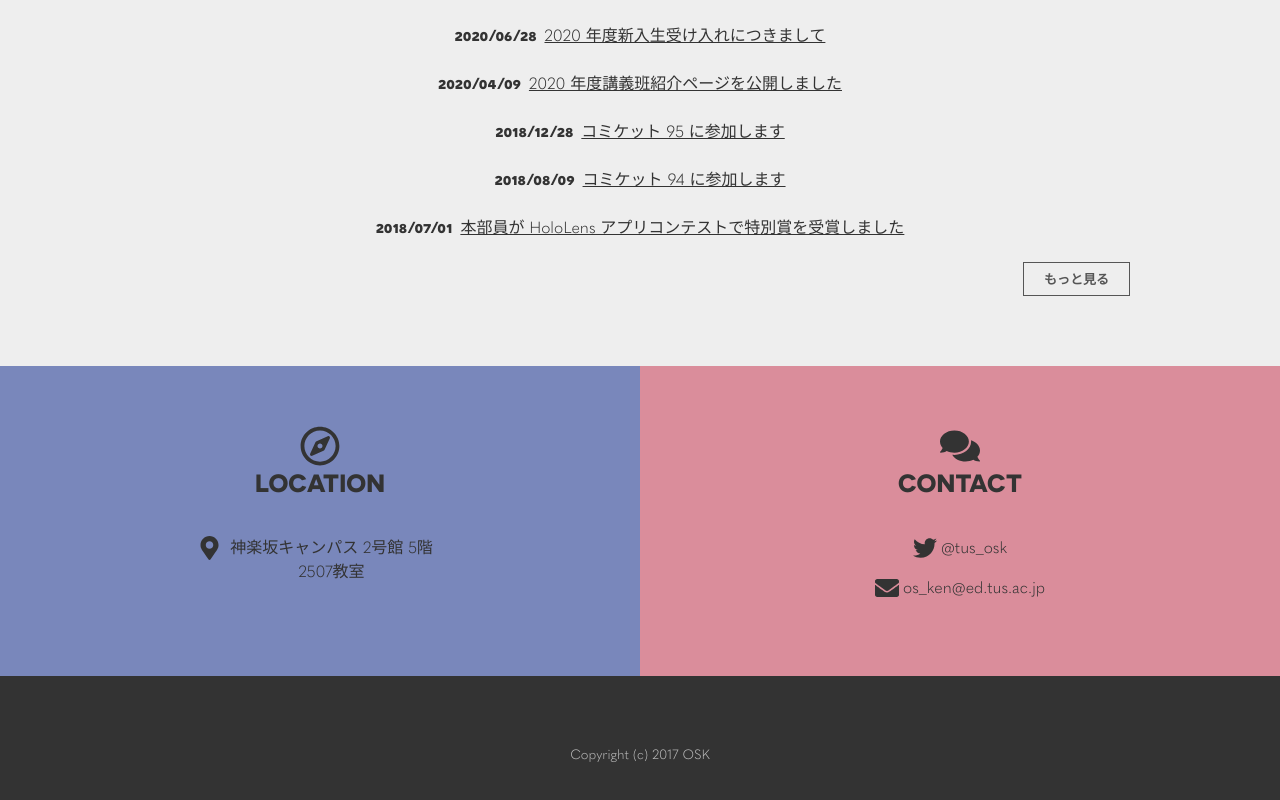
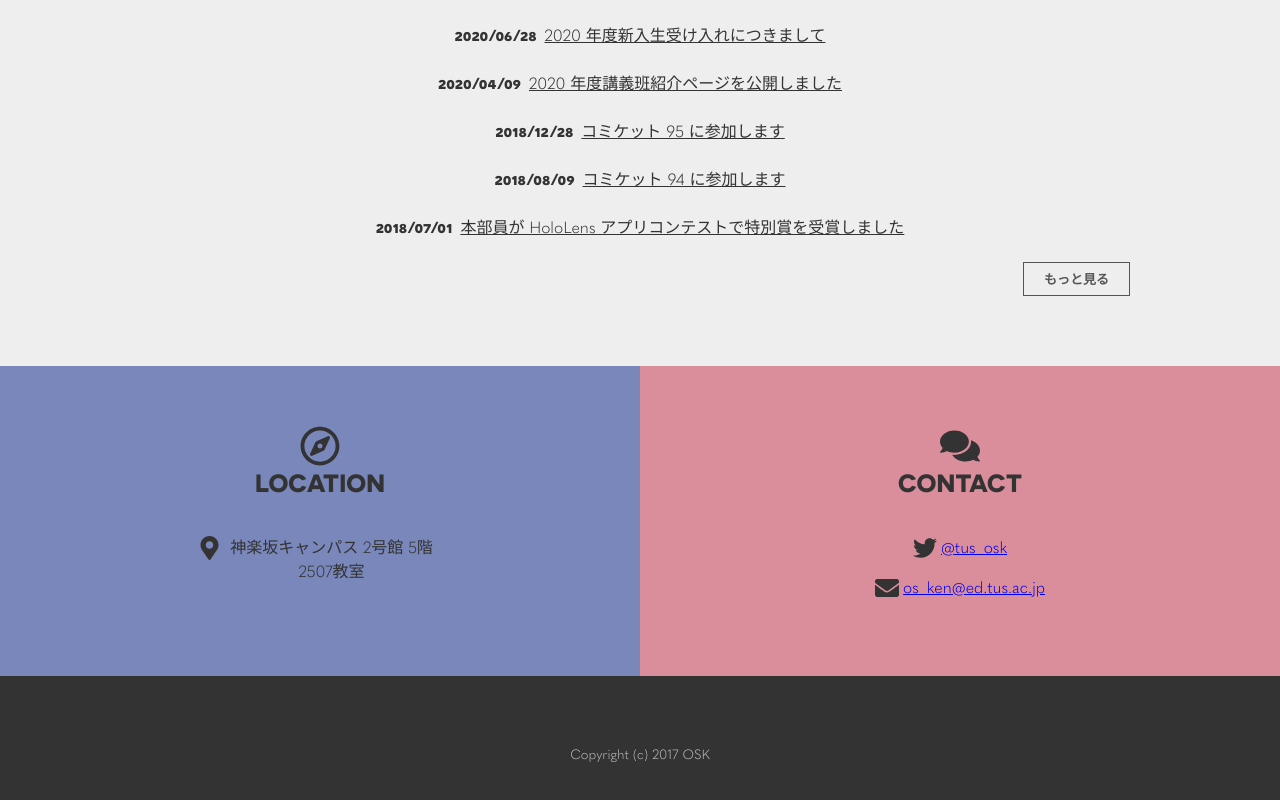
Before and after one commit to TUS-OSK/oskt.us, a Next.js app: page / in a window 1280 px wide. Shown: the part 2268-3068 px from the top of the page. Built offline with nearby package versions, Linux system fonts and the light colour scheme.

Commit message:
Topのコンタクトのリンクし忘れを修正した

```diff
--- a/src/pages/Home/ContactView/index.tsx
+++ b/src/pages/Home/ContactView/index.tsx
@@ -1,5 +1,6 @@
 import { SectionTitle } from 'src/components/MainLayout/elements'
 import { EnvelopeIcon, MarkerIcon, TwitterIcon } from 'src/pages/Contact/icons'
+import { externalTo, mailTo } from 'src/utils/urls'
 import styled from 'styled-components'
 import { CommentsIcon, CompassIcon } from './icons'
 
@@ -37,13 +38,15 @@ export default function ContactView({ contactData: { clubroom, twitterId, mail }
           <IconWrapper>
             <TwitterIcon />
           </IconWrapper>
-          @{twitterId}
+          <ExternalLink target="_blank" rel="noopener" href={externalTo('twitter', twitterId)}>
+            @{twitterId}
+          </ExternalLink>
         </Item>
         <Item>
           <IconWrapper>
             <EnvelopeIcon />
           </IconWrapper>
-          {mail}
+          <ExternalLink href={mailTo(mail)}>{mail}</ExternalLink>
         </Item>
       </ContactSection>
     </Container>
@@ -96,3 +99,5 @@ const IconWrapper = styled.div`
   height: ${ITEM_HEIGHT}px;
   margin-right: 4px;
 `
+
+const ExternalLink = styled.a``
```
